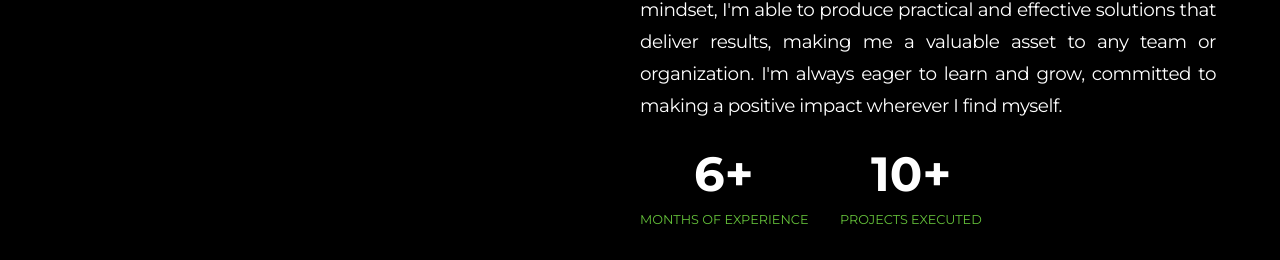
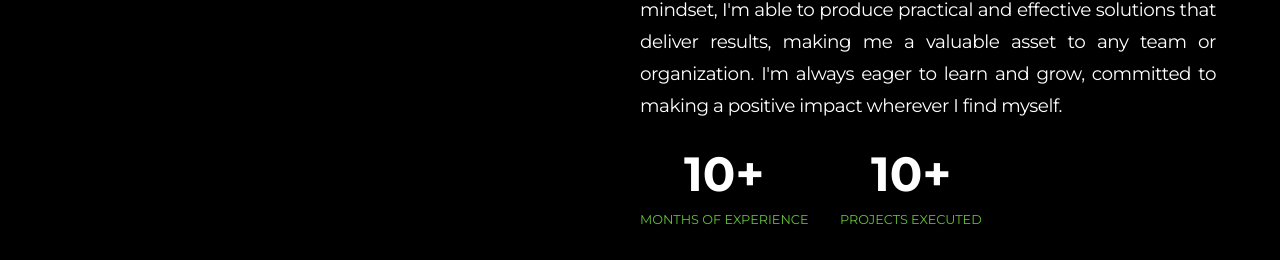
Before and after one commit to pappitito/portfolio, a Next.js app: page / in a window 1280 px wide. Shown: the part 1596-1856 px from the top of the page. Built offline with nearby package versions, Linux system fonts and the light colour scheme.

Commit message:
experience update

```diff
--- a/containers/AboutMe.tsx
+++ b/containers/AboutMe.tsx
@@ -41,7 +41,7 @@ const AboutMe = ({myRef}: Props) => {
                                positive impact wherever I find myself.</p></div>
                          <div className='flex flex-row mt-4 gap-8'>
                              <div className='flex flex-col items-center'>
-                                 <div data-aos="flip-down" className='text-[3rem] font-bold'>6+</div>
+                                 <div data-aos="flip-down" className='text-[3rem] font-bold'>10+</div>
                                  <div data-aos="flip-left" className='text-[0.8rem] text-center text-[#65C23A]'>MONTHS OF EXPERIENCE</div>
                              </div>
                              <div className='flex flex-col items-center'>
```
